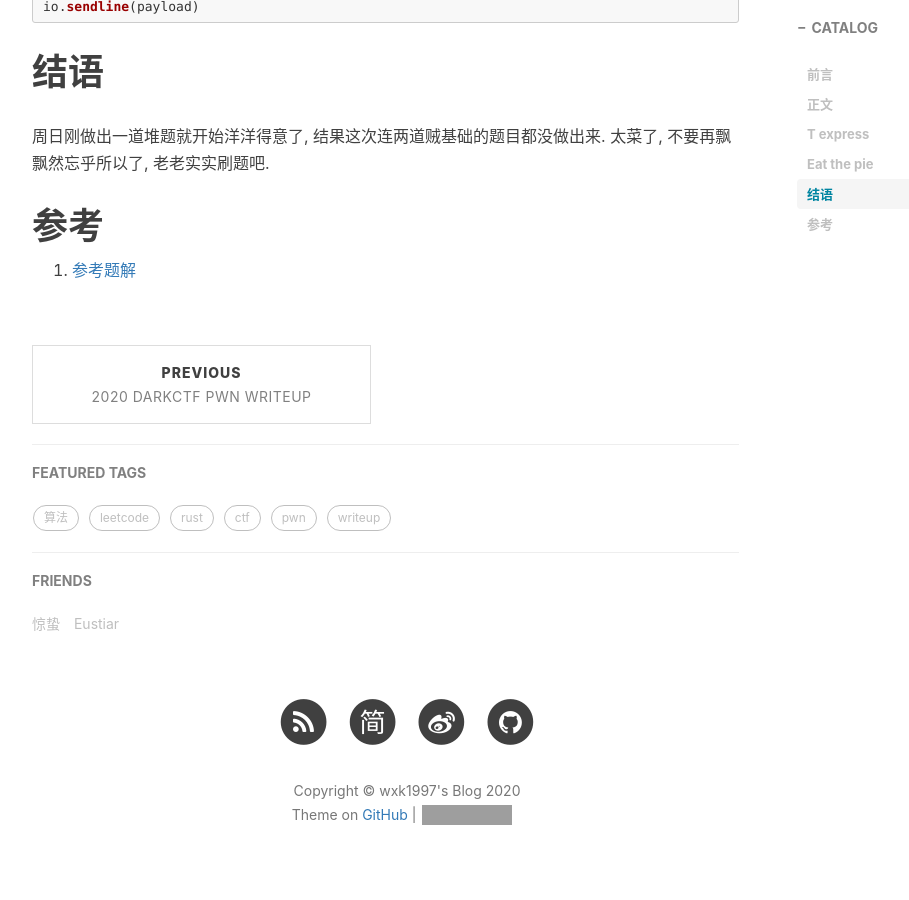
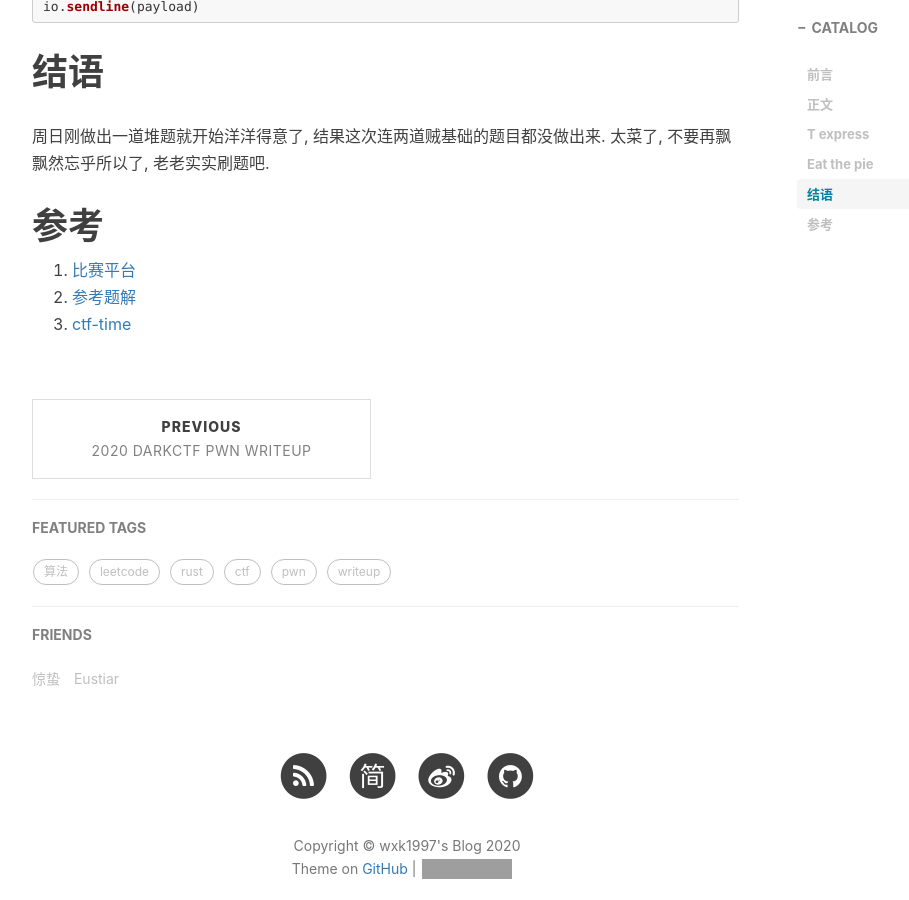
Before and after one commit to pullp/pullp.github.io, a Jekyll site: the page built from _posts/2020-08-19-6-ssctf-pwn-wp.md, in a window 1280 px wide and 900 px high, scrolled down 3451 px. Shown: the whole window, without its empty margins (233-1142 px from the left). Built offline with Jekyll 4.4.1, drawn with Linux system fonts in a browser that asks for light colours; nearby versions of some CDN libraries; comment, search, counter and statistics services are not loaded; grey boxes are pictures that could not be loaded.

Commit message:
edit-6: add referenct for platform and ctftime

```diff
--- a/_posts/2020-08-19-6-ssctf-pwn-wp.md
+++ b/_posts/2020-08-19-6-ssctf-pwn-wp.md
@@ -156,4 +156,6 @@ io.sendline(payload)
 
 # 参考
 
-1. [参考题解](https://github.com/theori-io/ctf/blob/master/SSTF%20CTF%202020%20Write%20Up%20-%20The%20Duck.pdf)
+1. [比赛平台](https://playground.sstf.site/challenges)
+2. [参考题解](https://github.com/theori-io/ctf/blob/master/SSTF%20CTF%202020%20Write%20Up%20-%20The%20Duck.pdf)
+3. [ctf-time](https://ctftime.org/event/1107)
```
